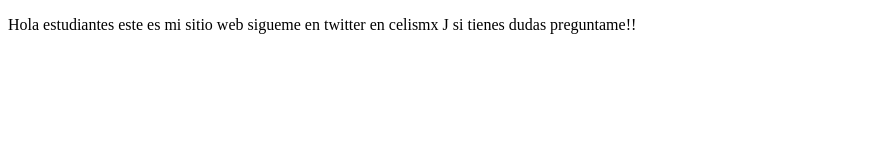
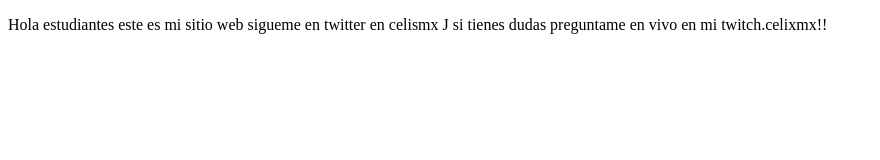
Before and after one commit to AnahilQ/proyectoDemoCursoPrework, a plain HTML site: page index.html in a window 1280 px wide. Shown: the whole page, without its empty margins (0-880 px from the left). Drawn offline with Linux system fonts and the light colour scheme.

Commit message:
Cambios agregamos sitio de suwicht

```diff
--- a/index.html
+++ b/index.html
@@ -4,12 +4,12 @@
     <meta charset="UTF-8">
     <meta http-equiv="X-UA-Compatible" content="IE=edge">
     <meta name="viewport" content="width=device-width, initial-scale=1.0">
-    <title>Hola mundo</title>
+    <title>Hola amig@s</title>
 </head>
 <body>
     <p>Hola estudiantes este es mi sitio web
         sigueme en twitter en celismx J
-        si tienes dudas preguntame!!
+        si tienes dudas preguntame en vivo en mi twitch.celixmx!!
     </p>
 </body>
 </html>
```
